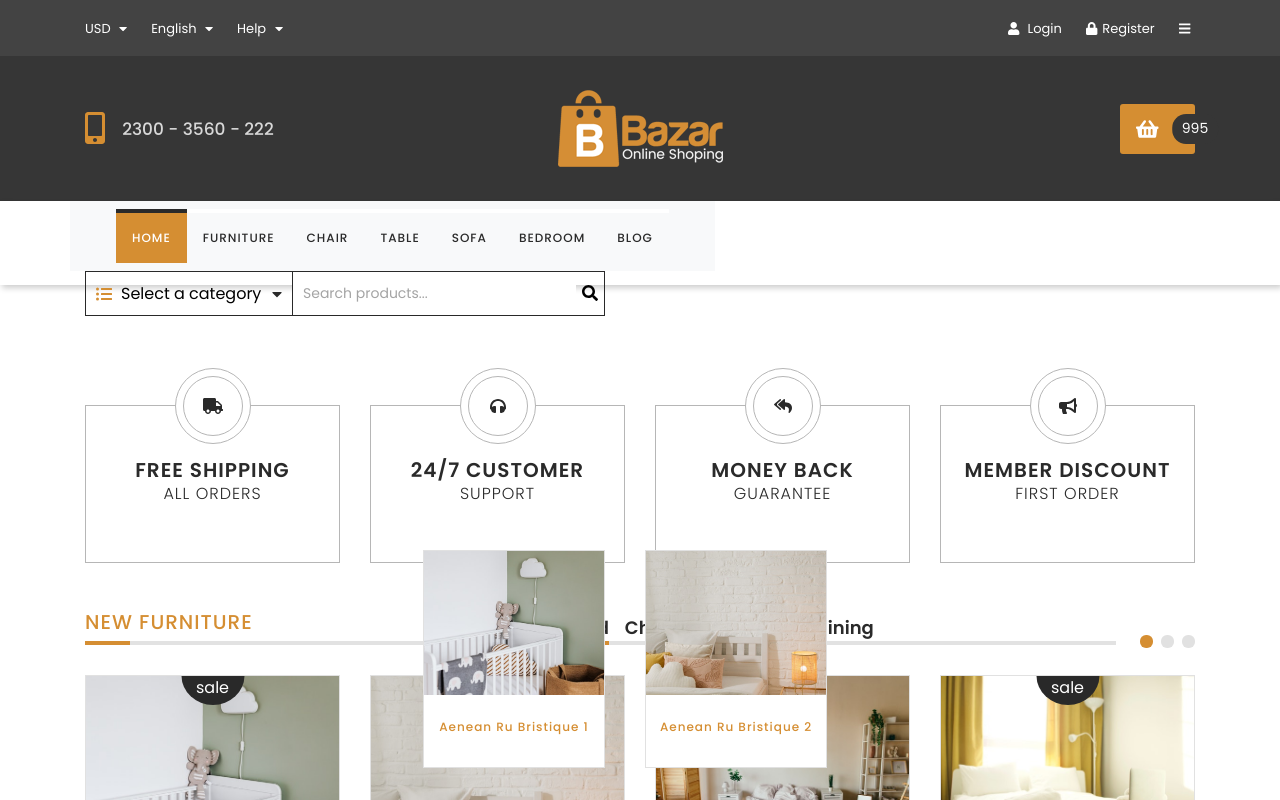
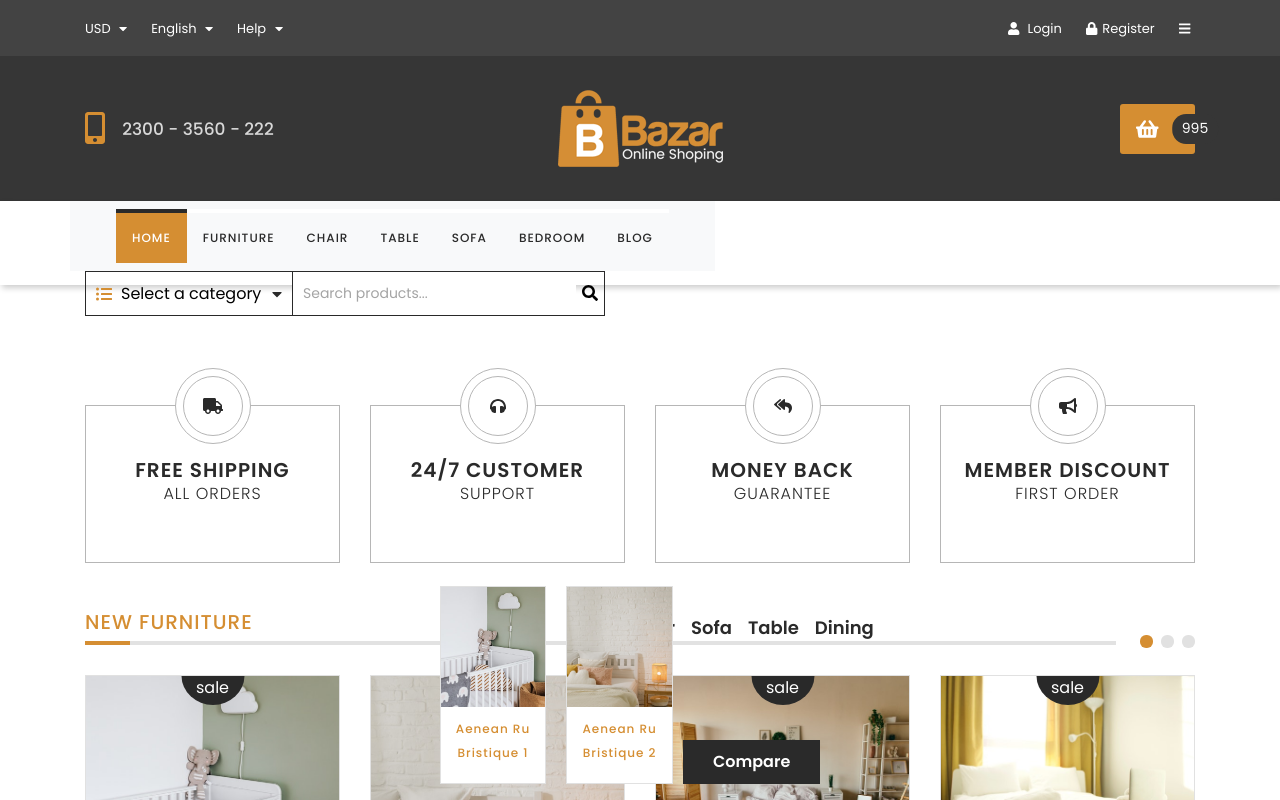
Before and after one commit to kamilwilk95/wdp-2206-02, a React (Create React App) app: page / in a window 1280 px wide. Shown: the top 800 px of the page. Built offline with nearby package versions, Linux system fonts and the light colour scheme.

Commit message:
Add WIP styles and buttons

```diff
--- a/src/components/common/ProductBox/ProductBox.js
+++ b/src/components/common/ProductBox/ProductBox.js
@@ -1,6 +1,6 @@
 import React from 'react';
 import PropTypes from 'prop-types';
-import { useDispatch } from 'react-redux';
+import { useDispatch, useSelector } from 'react-redux';
 
 import styles from './ProductBox.module.scss';
 import { FontAwesomeIcon } from '@fortawesome/react-fontawesome';
@@ -9,7 +9,7 @@ import { faHeart } from '@fortawesome/free-regular-svg-icons';
 import Button from '../Button/Button';
 import { toggleFavoriteProduct } from '../../../redux/productsRedux';
 import StarsRating from '../../features/StarsRating/StarsRating';
-import { toggleProductCompare } from '../../../redux/productsRedux';
+import { toggleProductCompare, getCompare } from '../../../redux/productsRedux';
 
 const ProductBox = ({
   name,
@@ -30,9 +30,13 @@ const ProductBox = ({
     dispatch(toggleFavoriteProduct(productId));
   };
 
+  const allCompare = useSelector(state => getCompare(state));
+
   const handleCompare = e => {
     e.preventDefault();
-    dispatch(toggleProductCompare(productId));
+    if (allCompare.length < 4) {
+      dispatch(toggleProductCompare(productId));
+    }
   };
 
   return (
--- a/src/components/features/CompareProducts/CompareProducts.js
+++ b/src/components/features/CompareProducts/CompareProducts.js
@@ -1,19 +1,35 @@
 import React from 'react';
-import { useSelector } from 'react-redux';
-import { getCompare } from '../../../redux/productsRedux';
-
+import { useSelector, useDispatch } from 'react-redux';
+import { useState } from 'react';
 import styles from './CompareProducts.module.scss';
+import { faWindowClose } from '@fortawesome/free-solid-svg-icons';
+import { FontAwesomeIcon } from '@fortawesome/react-fontawesome';
+import Button from '../../common/Button/Button';
+import { getCompare, toggleProductCompare } from '../../../redux/productsRedux';
 
 const CompareProducts = () => {
+  const dispatch = useDispatch();
   const compare = useSelector(state => getCompare(state));
+  const [productId, setProductId] = useState('');
+
+  const handleRemove = id => {
+    dispatch(toggleProductCompare(id));
+  };
 
   return (
     <div
       className={'row align-items-end justify-content-center' + ' ' + styles.wrapper}
     >
       {compare.map(product => (
-        <div className={styles.box} key={product.id}>
-          <div className={'col-3' + ' ' + styles.photo}>
+        <div className={'col-4 col-lg-1' + ' ' + styles.box} key={product.id}>
+          <Button
+            variant='outline'
+            className={styles.button_close}
+            onClick={handleRemove}
+          >
+            <FontAwesomeIcon icon={faWindowClose}></FontAwesomeIcon>
+          </Button>
+          <div className={styles.photo}>
             <img
               src={product.image}
               alt={product.category + ' ' + product.name}
@@ -25,6 +41,12 @@ const CompareProducts = () => {
           </div>
         </div>
       ))}
+      <Button
+        variant='main'
+        className={compare.length === 0 ? styles.button_compare : ''}
+      >
+        Compare
+      </Button>
     </div>
   );
 };
--- a/src/components/features/CompareProducts/CompareProducts.module.scss
+++ b/src/components/features/CompareProducts/CompareProducts.module.scss
@@ -3,18 +3,18 @@
 .wrapper {
   position: fixed;
   bottom: 0;
-  margin-bottom: 2rem;
   z-index: 999;
   width: 100%;
-
+  margin-bottom: 1rem;
   .box {
     background-color: $background-white;
     border: 1px solid $product-box-border-color;
-    margin: 0 20px;
+    margin: 0 10px;
+    padding: 0;
 
     .content {
       text-align: center;
-      padding: 20px 0;
+      padding: 10px;
 
       h5 {
         color: $primary;
@@ -28,17 +28,37 @@
       height: 100%;
       width: 100%;
       position: relative;
-      padding: 80% 90px 0 90px;
 
       .image {
-        position: absolute;
+        // position: absolute;
         object-fit: cover;
-
-        top: 0;
-        left: 0;
-        height: 100%;
+        // top: 0;
+        // left: 0;
+        height: 120px;
         width: 100%;
       }
     }
+
+    .button_close {
+      position: absolute;
+      top: 0;
+      right: 0;
+      z-index: 999;
+      display: none;
+    }
+
+    &:hover {
+      .button_close {
+        position: absolute;
+        top: 0;
+        right: 0;
+        z-index: 999;
+        display: block;
+      }
+    }
+  }
+
+  .button_compare {
+    display: none;
   }
 }
```
Also changed, not shown: 1 other file (tests, documents, lock files or other folders).
